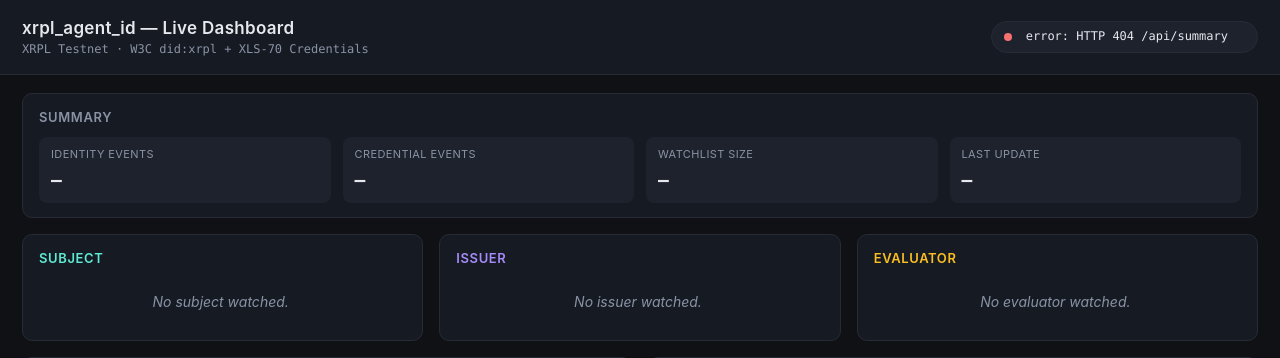
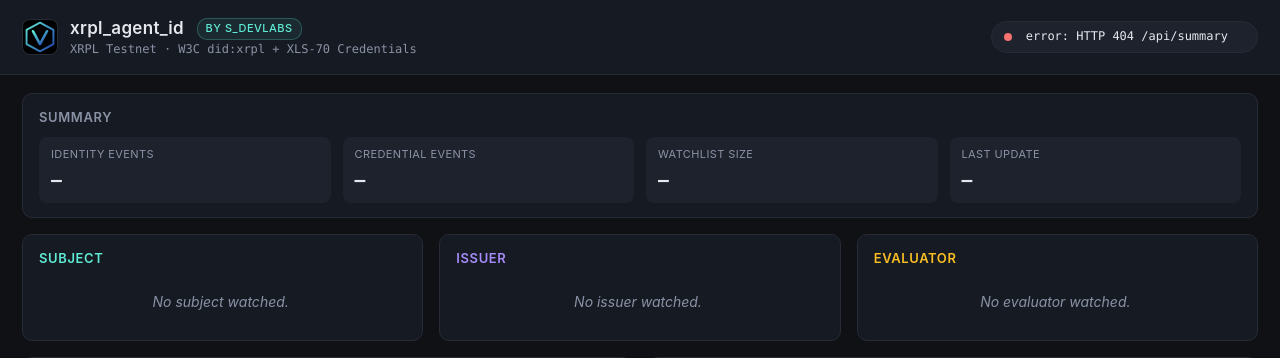
Before and after one commit to DuNorth595/xrpl_agent_id, a Python web app: template xrpl_agent_id/dashboard/templates/index.html in a window 1280 px wide. Shown: the top 358 px of the page. Run offline with Jinja, Linux system fonts and the light colour scheme; the template is opened without the code that fills it, so the values that code supplies are empty.

Commit message:
v0.2.3: S_DevLabs branding in dashboard header

```diff
--- a/xrpl_agent_id/__init__.py
+++ b/xrpl_agent_id/__init__.py
@@ -33,7 +33,7 @@
     TrustRegistry,
 )
 
-__version__ = "0.2.2"
+__version__ = "0.2.3"
 
 __all__ = [
     # Core types
--- a/xrpl_agent_id/dashboard/templates/index.html
+++ b/xrpl_agent_id/dashboard/templates/index.html
@@ -50,6 +50,40 @@
     color: var(--muted);
     font-family: var(--mono);
     font-size: 12px;
+  }
+
+  /* Brand: S_DevLabs mark + lockup in header */
+  header .brand {
+    display: flex;
+    align-items: center;
+    gap: 12px;
+  }
+  header .brand-mark {
+    flex-shrink: 0;
+    display: flex;
+    align-items: center;
+    justify-content: center;
+    width: 36px;
+    height: 36px;
+    background: #000;
+    border-radius: 8px;
+    border: 1px solid var(--border);
+  }
+  header .brand-mark svg { display: block; }
+  header .brand-text { min-width: 0; }
+  header .brand-tag {
+    display: inline-block;
+    margin-left: 8px;
+    padding: 2px 8px;
+    font-size: 11px;
+    font-weight: 500;
+    letter-spacing: 0.5px;
+    color: var(--accent);
+    background: rgba(94, 234, 212, 0.08);
+    border: 1px solid rgba(94, 234, 212, 0.25);
+    border-radius: 10px;
+    text-transform: uppercase;
+    vertical-align: middle;
   }
 
   /* Health pill in header (click to expand popover) */
@@ -295,9 +329,27 @@
 <body>
 <header>
   <div class="header-main">
-    <h1>xrpl_agent_id — Live Dashboard</h1>
-    <div class="meta">
-      XRPL Testnet · W3C did:xrpl + XLS-70 Credentials
+    <div class="brand">
+      <div class="brand-mark" aria-hidden="true">
+        <svg viewBox="0 0 100 100" width="32" height="32">
+          <defs>
+            <linearGradient id="brandGrad" x1="0" y1="0" x2="1" y2="1">
+              <stop offset="0%" stop-color="#5eead4"/>
+              <stop offset="100%" stop-color="#1e40af"/>
+            </linearGradient>
+          </defs>
+          <polygon points="50,5 92,28 92,72 50,95 8,72 8,28"
+                   fill="none" stroke="url(#brandGrad)" stroke-width="6" stroke-linejoin="round"/>
+          <path d="M28 32 L50 72 L72 32" fill="none" stroke="url(#brandGrad)"
+                stroke-width="8" stroke-linecap="round" stroke-linejoin="round"/>
+        </svg>
+      </div>
+      <div class="brand-text">
+        <h1>xrpl_agent_id <span class="brand-tag">by S_DevLabs</span></h1>
+        <div class="meta">
+          XRPL Testnet · W3C did:xrpl + XLS-70 Credentials
+        </div>
+      </div>
     </div>
   </div>
   <div class="health-pill" id="health-pill" title="Click for full event log">
```
Also changed, not shown: tests/test_trust.py (+1 -1 lines), docs/CHANGELOG.md.
